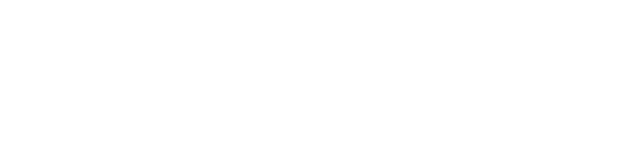
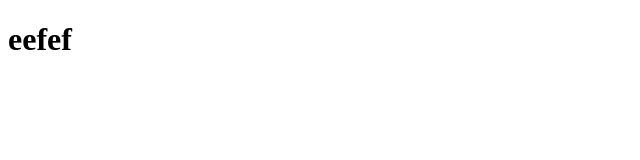
Before and after one commit to moondack/antropov_git, a plain HTML site: page index.html in a window 1280 px wide. Shown: the whole page, without its empty margins (0-640 px from the left). Drawn offline with Linux system fonts and the light colour scheme.

Commit message:
glebasss

```diff
--- a/index.html
+++ b/index.html
@@ -6,6 +6,6 @@
     <title>Document</title>
 </head>
 <body>
-    <h1></h1>
+    <h1>eefef</h1>
 </body>
 </html>
```
